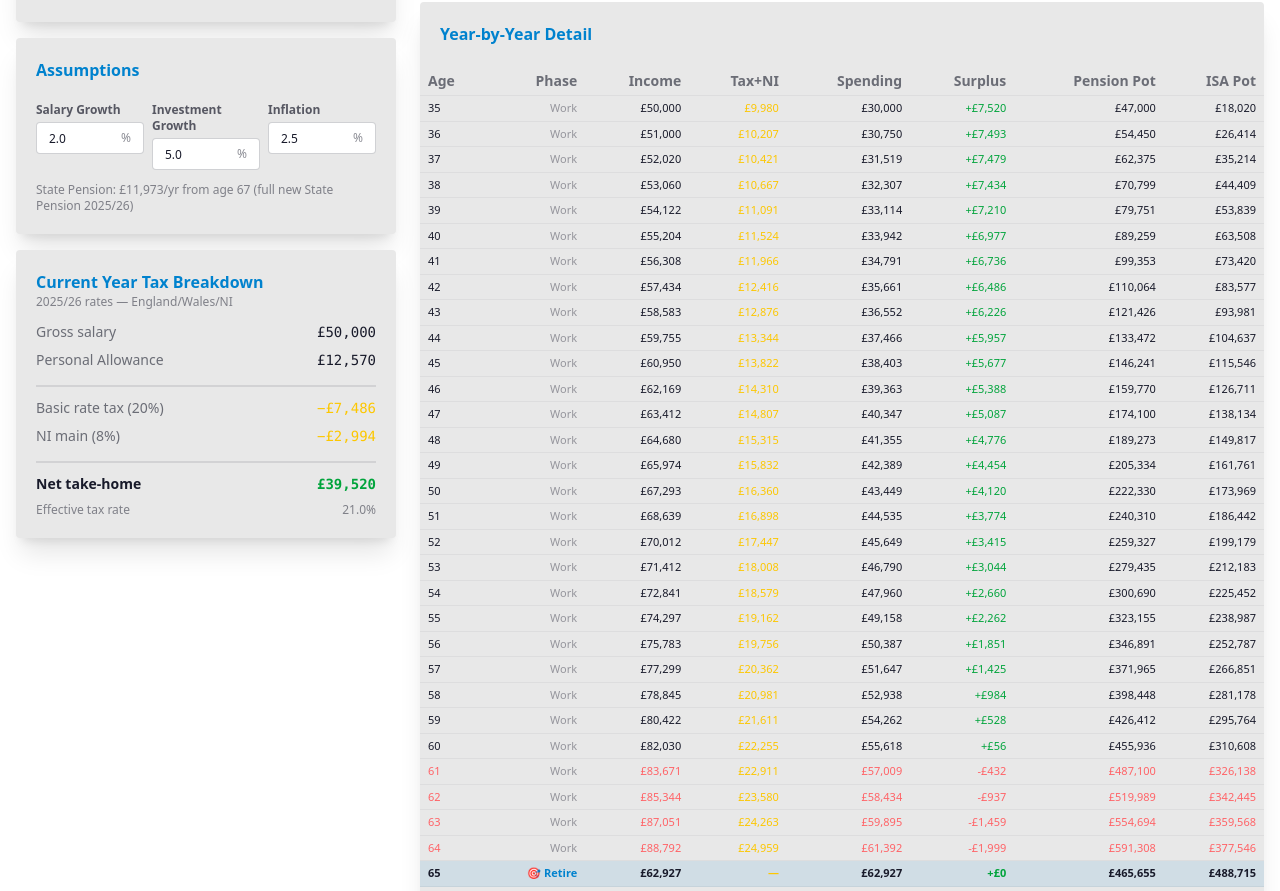
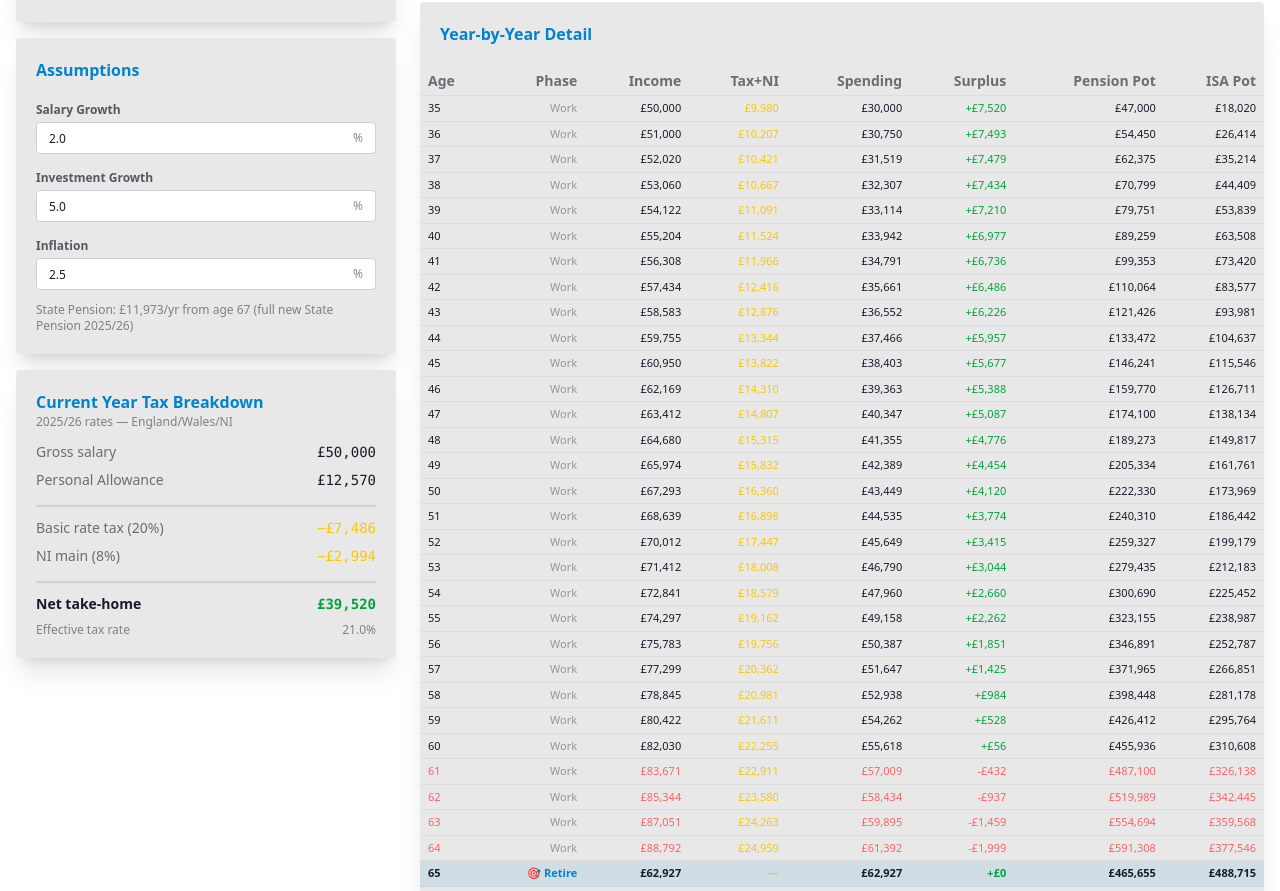
Before and after one commit to rdyson/cashcow, a SvelteKit app: page / in a window 1280 px wide. Shown: the part 820-1711 px from the top of the page. Built offline with nearby package versions, Linux system fonts and the light colour scheme.

Commit message:
Stack assumptions vertically to fix label wrapping

```diff
--- a/src/routes/+page.svelte
+++ b/src/routes/+page.svelte
@@ -324,7 +324,7 @@
 			<div class="card bg-base-200 shadow-xl">
 				<div class="card-body gap-3 p-5">
 					<h2 class="card-title text-base text-primary">Assumptions</h2>
-					<div class="grid grid-cols-3 gap-2">
+					<div class="grid grid-cols-1 gap-2">
 						<fieldset class="fieldset p-0">
 							<legend class="fieldset-legend text-xs text-base-content/70">Salary Growth</legend>
 							<label class="input input-sm w-full">
```
